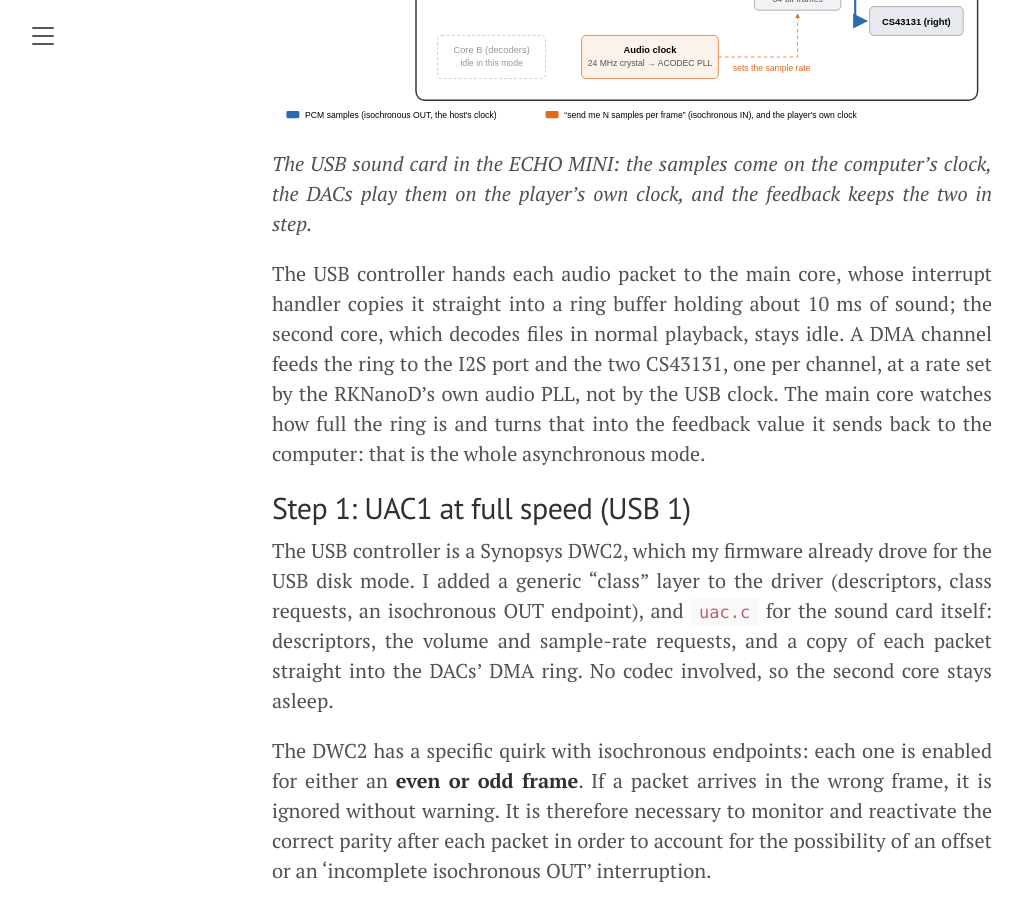
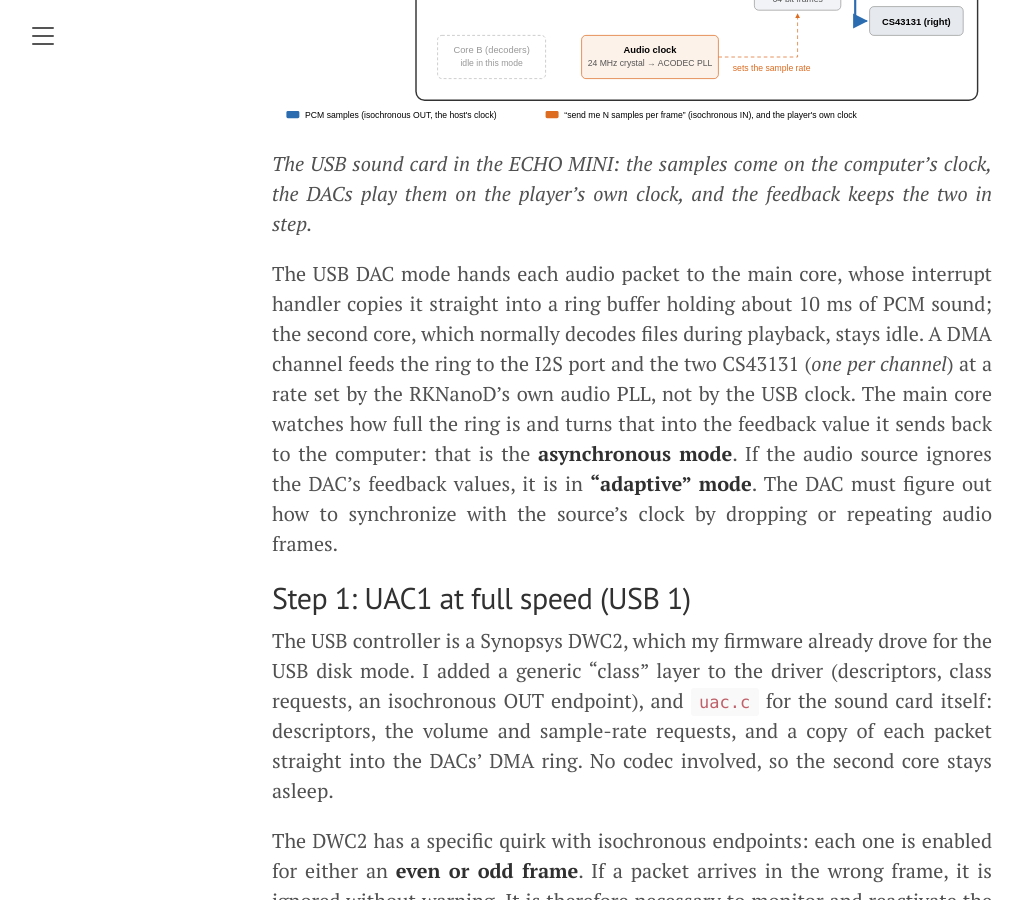
Before and after one commit to berettavexee/berettavexee.github.io, a Jekyll site: the page built from _posts/2026-10-31-echo-mini-usb-sound-card.md, in a window 1280 px wide and 900 px high, scrolled down 2683 px. Shown: the whole window, without its empty margins (8-1031 px from the left). Built offline with Jekyll 4.4.1, drawn with Linux system fonts in a browser that asks for light colours.

Commit message:
Enhance USB DAC mode description and add adaptive mode
Updated the description of the USB DAC mode and added details about adaptive mode.

```diff
--- a/_posts/2026-10-31-echo-mini-usb-sound-card.md
+++ b/_posts/2026-10-31-echo-mini-usb-sound-card.md
@@ -43,9 +43,10 @@ The difficulty is the clock. The host sends, say, 44.1 samples per millisecond o
 ![The USB sound card in the ECHO MINI](/assets/img/echo-mini-usb-architecture.svg)
 *The USB sound card in the ECHO MINI: the samples come on the computer's clock, the DACs play them on the player's own clock, and the feedback keeps the two in step.*
 
-The USB controller hands each audio packet to the main core, whose interrupt handler copies it straight into a ring buffer holding about 10 ms of sound; the second core, which decodes files in normal playback, stays idle.
-A DMA channel feeds the ring to the I2S port and the two CS43131, one per channel, at a rate set by the RKNanoD's own audio PLL, not by the USB clock.
-The main core watches how full the ring is and turns that into the feedback value it sends back to the computer: that is the whole asynchronous mode.
+The USB DAC mode hands each audio packet to the main core, whose interrupt handler copies it straight into a ring buffer holding about 10 ms of PCM sound; the second core, which normally decodes files during playback, stays idle.
+A DMA channel feeds the ring to the I2S port and the two CS43131 (*one per channel*) at a rate set by the RKNanoD's own audio PLL, not by the USB clock.
+The main core watches how full the ring is and turns that into the feedback value it sends back to the computer: that is the **asynchronous mode**.
+If the audio source ignores the DAC's feedback values, it is in **“adaptive” mode**. The DAC must figure out how to synchronize with the source's clock by dropping or repeating audio frames.
 
 ## Step 1: UAC1 at full speed (USB 1)
 
```
